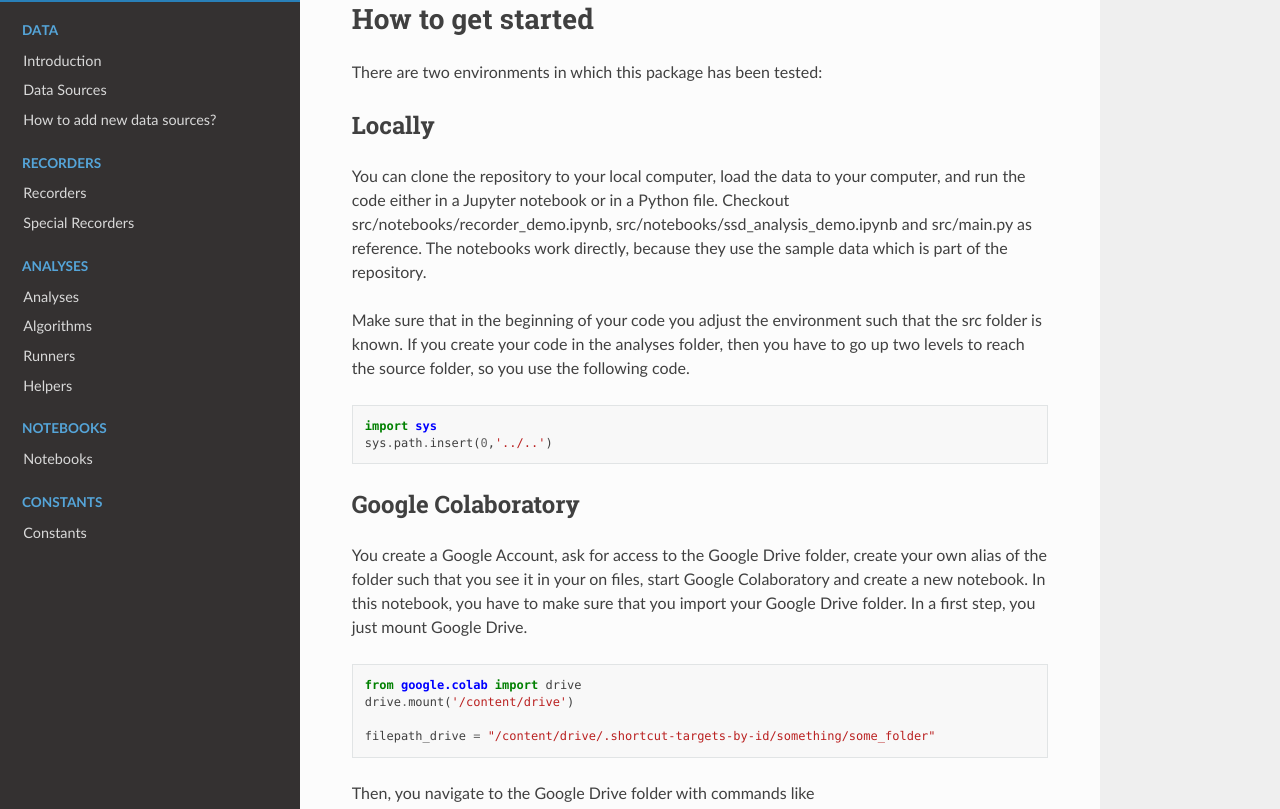
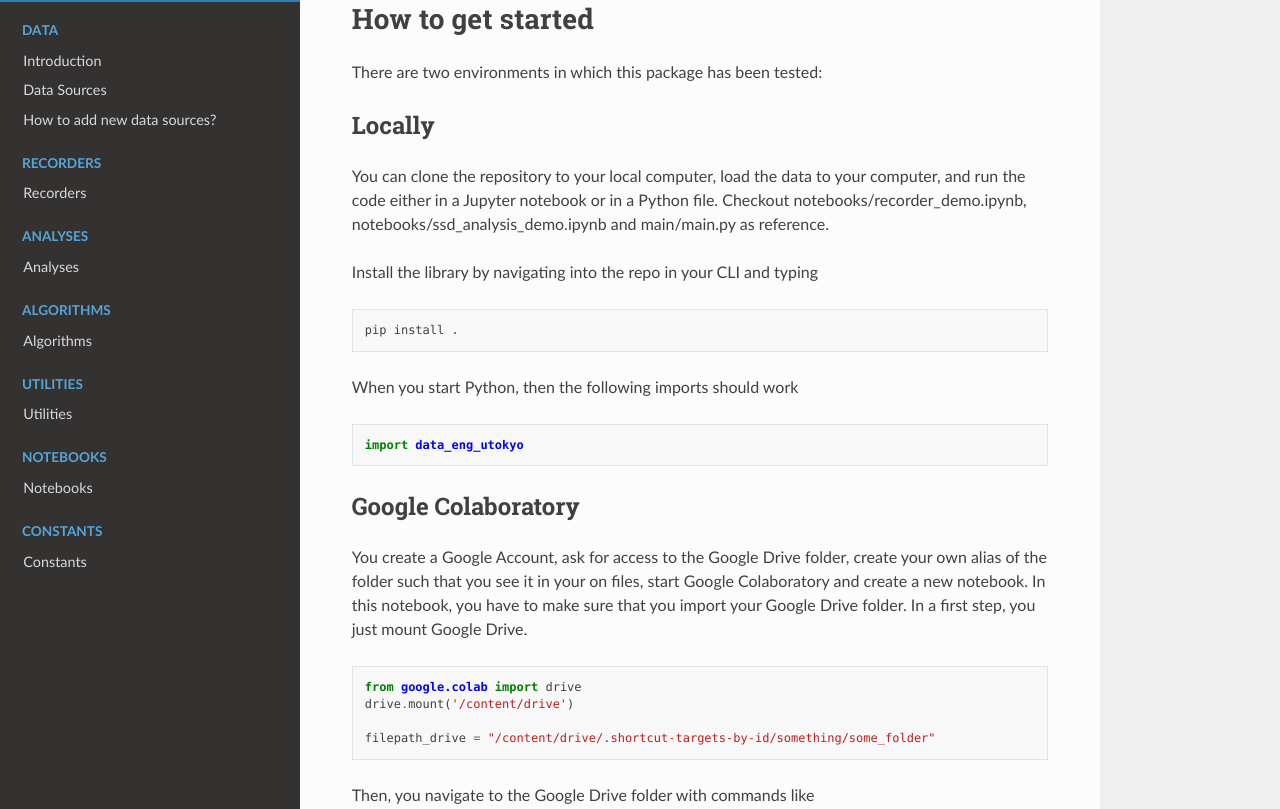
Before and after one commit to romanwixinger/data-engineering-utokyo, a Sphinx documentation site: the page built from docs/source/index.rst, in a window 1280 px wide and 900 px high, scrolled down 1861 px, cut to the strip 91-900 px from the top of the window. Built offline with Sphinx 7.4.7 and the Read the Docs theme 2.0.0, drawn with Linux system fonts in a browser that asks for light colours; some of the changed text lies outside the part shown.

Commit message:
[constants] Updated docs.
Todo:
- Enable the different features used in pulse_opt.

```diff
--- /dev/null
+++ b/docs/source/algorithms.rst
@@ -0,0 +1,6 @@
+Algorithms
+==========
+
+.. automodule:: data_eng_utokyo.algorithms
+   :members:
+   :undoc-members:
--- a/docs/source/conf.py
+++ b/docs/source/conf.py
@@ -12,7 +12,7 @@
 #
 import os
 import sys
-sys.path.insert(0, os.path.abspath('../..'))
+sys.path.insert(0, os.path.abspath('../../src'))
 
 
 # -- Project information -----------------------------------------------------
--- a/docs/source/index.rst
+++ b/docs/source/index.rst
@@ -4,7 +4,6 @@ Welcome to Data Engineering UTokyo's documentation!
 A software package developed for the Center of Nuclear Studies (CNS) to join all data sources and analyze the data in
 real-time. The package saves a lot of time by providing an easy-to-use interface for interacting with the data and
 allows to automatically extract key results from the data via Maximum Likelihood Estimation (MLE) and search algorithms.
-
 
 
 Data sources
@@ -65,20 +64,21 @@ Locally
 
 You can clone the repository to your local computer, load the data to
 your computer, and run the code either in a Jupyter notebook or in a
-Python file. Checkout src/notebooks/recorder_demo.ipynb,
-src/notebooks/ssd_analysis_demo.ipynb and src/main.py as reference. The
-notebooks work directly, because they use the sample data which is part
-of the repository.
+Python file. Checkout notebooks/recorder_demo.ipynb,
+notebooks/ssd_analysis_demo.ipynb and main/main.py as reference.
 
-Make sure that in the beginning of your code you adjust the environment
-such that the src folder is known. If you create your code in the
-analyses folder, then you have to go up two levels to reach the source
-folder, so you use the following code.
+Install the library by navigating into the repo in your CLI and typing
+
+.. code:: bash
+
+   pip install .
+
+When you start Python, then the following imports should work
 
 .. code:: python
 
-   import sys
-   sys.path.insert(0,'../..')
+   import data_eng_utokyo
+
 
 Google Colaboratory
 -------------------
@@ -166,7 +166,7 @@ How to use the package to track your own csv files.
 
 .. code:: python
 
-   from src.recorders.ssd_recorder import SSDRecorder
+   from data_eng_utokyo.recorders import SSDRecorder
 
    ssd_recorder = SSDRecorder(filepath="my_filepath.csv")
    df = ssd_recorder.get_table()               # Full table
@@ -176,7 +176,7 @@ Next we can setup analyses which performs MLE and visualize the data.
 
 .. code:: python
 
-   from src.analyses.ssd_analyses import SSDAnalysis
+   from data_eng_utokyo.analyses import SSDAnalysis
 
    ssd_analysis = SSDAnalysis(
      recorder=ssd_recorder,
@@ -190,9 +190,11 @@ during an experiment.
 
 .. code:: python
 
-   from src.analyses.runner import Runner
-   from src.analyses.ssd_analyses import SSDAnalysis
-   from src.analyses.pmt_analyses import PMTAnalysis
+   from data_eng_utokyo.utilities import Runner
+   from src.analyses import (
+        SSDAnalysis,
+        PMTAnalysis,
+    )
 
    analyses = [
      SSDAnalysis(recorder=ssd_recorder, image_src="../../plots/mock"),
@@ -207,7 +209,7 @@ creation times of these files.
 
 .. code:: python
 
-   from src.recorders.file_recorder import FileRecorder
+   from data_eng_utokyo.recorders import FileRecorder
 
    file_recorder = FileRecorder(
      filepath="path_to_the_folder/",
@@ -224,7 +226,7 @@ fixed dataframe given upon initialization.
 
    import pandas as pd
 
-   from src.recorders.static_recorder import StaticRecorder
+   from data_eng_utokyo.recorders import StaticRecorder
 
    df = pd.DataFrame(
      data=[["Alice", 25], ["Bob", 23], ["Eve", 27]],
@@ -260,6 +262,18 @@ fixed dataframe given upon initialization.
 
 .. toctree::
    :maxdepth: 2
+   :caption: Algorithms
+
+   algorithms
+
+.. toctree::
+   :maxdepth: 2
+   :caption: Utilities
+
+   utilities
+
+.. toctree::
+   :maxdepth: 2
    :caption: Notebooks
 
    notebooks
@@ -273,3 +287,12 @@ fixed dataframe given upon initialization.
 
 How to contribute
 =================
+
+Contributions are welcomed and should apply the usual git-flow: fork this
+repo, create a local branch named 'feature-...'. Commit often to ensure
+that each commit is easy to understand. Name your commits '[feature-...]
+Commit message.', such that it possible to differentiate the commits of
+different features in the main line. Request a merge to the mainline often.
+Please remember to follow the PEP 8 style guide, and add comments whenever
+it helps. The docstring follow the Google Style Python Docstring format.
+The corresponding authors are happy to support you.
--- a/docs/source/notebooks.rst
+++ b/docs/source/notebooks.rst
@@ -60,6 +60,6 @@ files.
 
 
 Result Exploration
-----------------
+------------------
 
 Original notebook to explore the results of the analyses.
--- /dev/null
+++ b/docs/source/utilities.rst
@@ -0,0 +1,6 @@
+Utilities
+=========
+
+.. automodule:: data_eng_utokyo.utilities
+   :members:
+   :undoc-members:
```
Also changed, not shown: other parts of docs/source/index.rst (+3 -3 lines), docs/source/analyses.rst (+1 -88 lines), docs/source/constants.rst (+1 -8 lines), docs/source/recorders.rst (+1 -99 lines), 4 other files.
